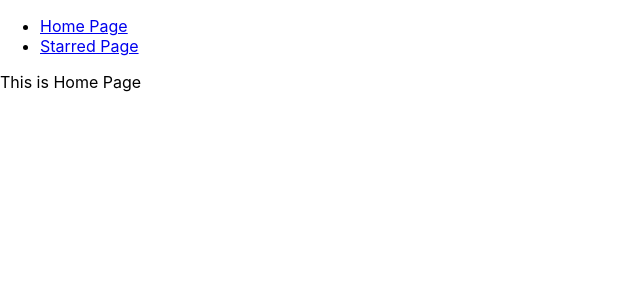
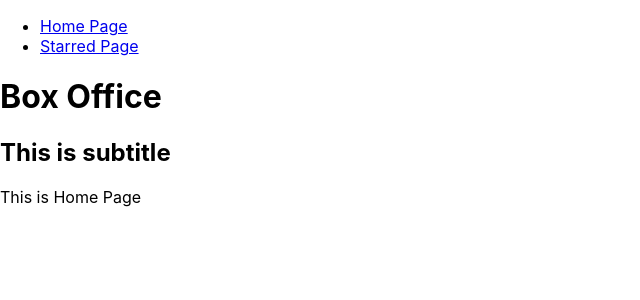
Before and after one commit to saveenkambojpc/box-office, a React (Create React App) app: page / in a window 1280 px wide. Shown: the top 300 px of the page, without its empty margins (0-640 px from the left). Built offline with nearby package versions, Linux system fonts and the light colour scheme.

Commit message:
Creating Layout and Add Title Component

```diff
--- a/src/App.js
+++ b/src/App.js
@@ -6,6 +6,7 @@ import {
 import Home from "./pages/Home";
 import Navbar from './components/Navbar';
 import Starred from "./pages/Starred";
+import Title from "./components/Title";
 
 const routes = [
   {path: "/",component:<Home/>},
@@ -18,6 +19,7 @@ function App() {
   return (
     <Router>
       <Navbar />
+      <Title title="Box Office" subTitle="This is subtitle" />
 
       <Switch>
 
--- /dev/null
+++ b/src/components/Title.jsx
@@ -0,0 +1,12 @@
+import React from 'react'
+
+const Title = ({title,subTitle}) => {
+  return (
+    <div>
+        <h1>{title}</h1>
+        <h2>{subTitle}</h2>
+    </div>
+  )
+}
+
+export default Title
--- a/src/pages/Home.js
+++ b/src/pages/Home.js
@@ -1,9 +1,11 @@
 import React from "react";
+
 
 function Home(){
     return (
         <div>
             This is Home Page
+
         </div>
     )
 }
```
Also changed, not shown: src/components/Navbar.jsx (renamed from src/components/Navbar.js).
